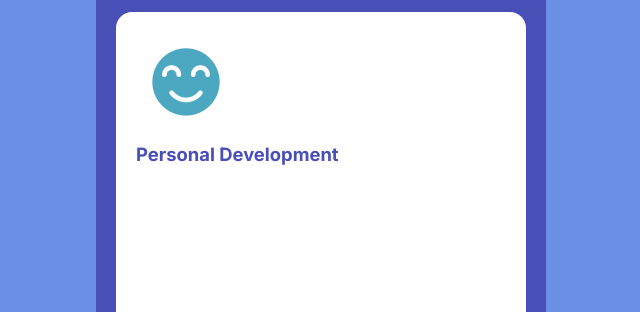
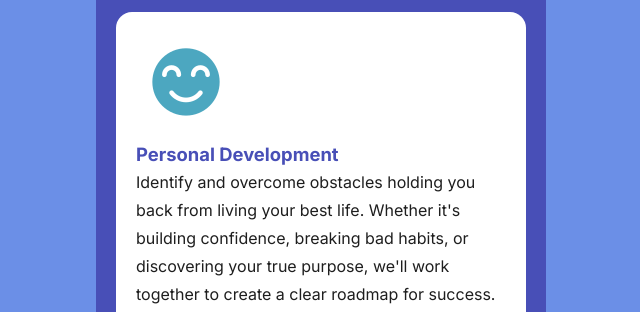
Before and after one commit to minhhua123/path-to-success, a plain HTML site: page index.html in a window 1280 px wide. Shown: the part 628-940 px from the top of the page, without its empty margins (319-959 px from the left). Drawn offline with Linux system fonts and the light colour scheme; a web font is replaced by a local one.

Commit message:
update css

```diff
--- a/styles.css
+++ b/styles.css
@@ -206,6 +206,6 @@ footer{
     text-align: center;
     padding: 40px 60px;
 }
-footer > a, p{
+footer > a, footer > p{
     color: var(--white);
 }
```
